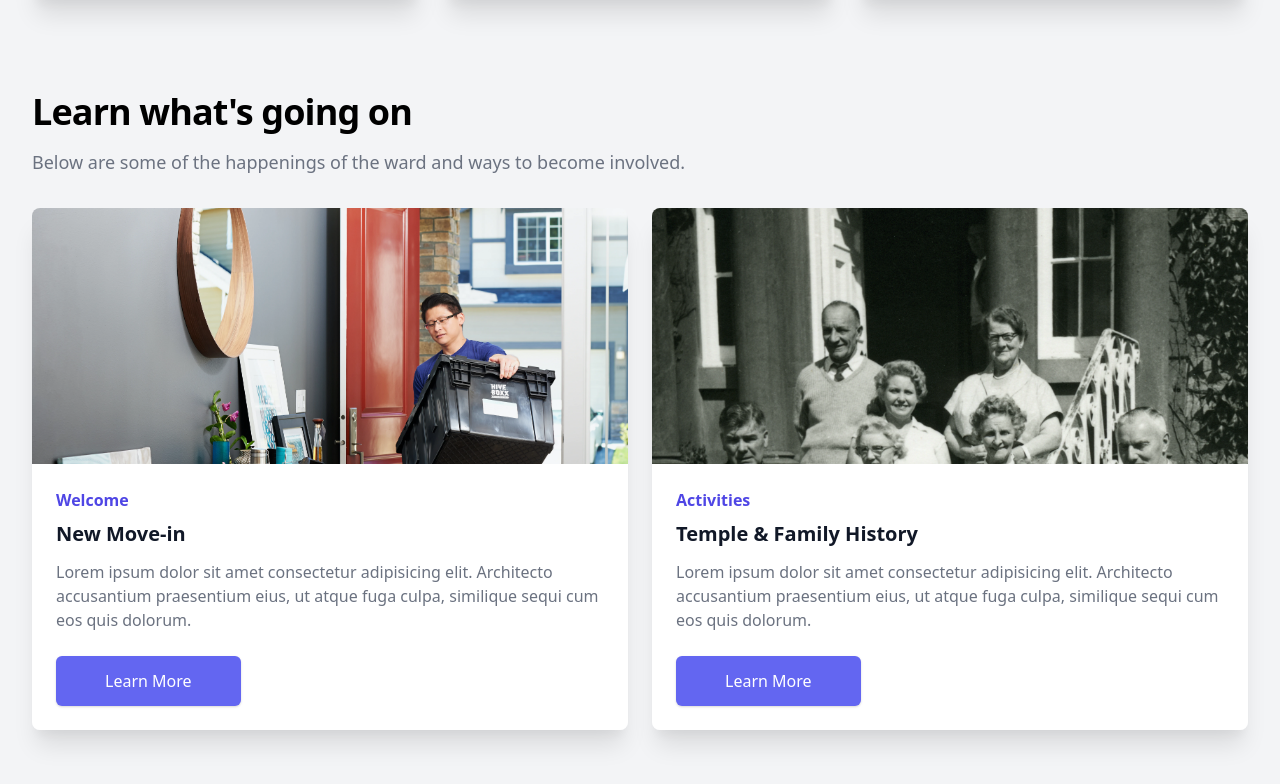
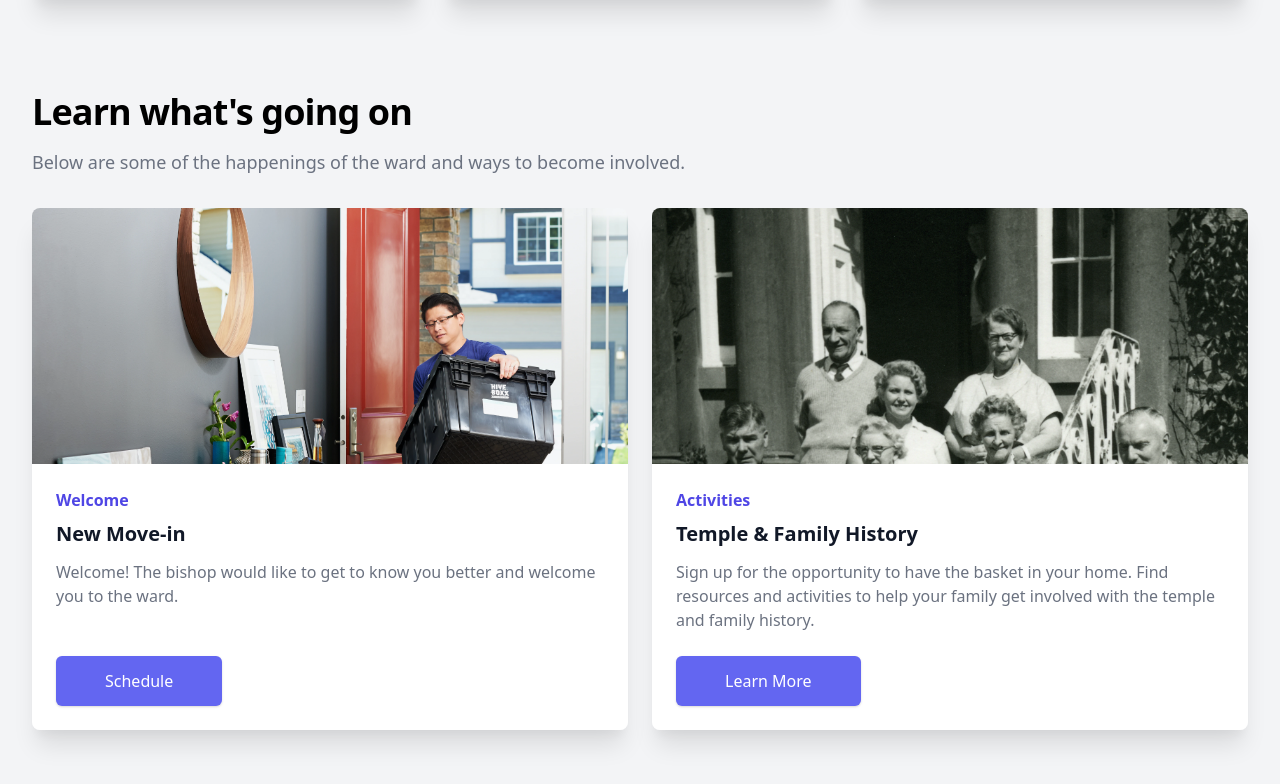
Before and after one commit to snicol21/ourwardapp, a Next.js app: page / in a window 1280 px wide. Shown: the part 1346-2130 px from the top of the page. Built offline with nearby package versions, Linux system fonts and the light colour scheme; a web font is replaced by a local one.

Commit message:
update the gibberish text at the bottom

```diff
--- a/components/cards/ImageCard.tsx
+++ b/components/cards/ImageCard.tsx
@@ -14,7 +14,7 @@ const ImageCard = ({ ...card }: IImageCard) => {
   const buttonColor = card.button.color ? card.button.color : "primary"
   return (
     <>
-      <div className="flex flex-col rounded-lg shadow-xl overflow-hidden">
+      <div className="flex flex-col rounded-lg shadow-xl h-full overflow-hidden">
         <div className="flex-shrink-0">
           <img className="h-48 w-full object-cover object-top lg:h-64" src={card.image.src} alt={card.image.alt || ""} />
         </div>
--- a/content/dataIndex.tsx
+++ b/content/dataIndex.tsx
@@ -177,17 +177,16 @@ export const dataImageCards: IImageCard[] = [
   {
     title: "New Move-in",
     subtitle: "Welcome",
-    paragraph:
-      "Lorem ipsum dolor sit amet consectetur adipisicing elit. Architecto accusantium praesentium eius, ut atque fuga culpa, similique sequi cum eos quis dolorum.",
+    paragraph: "Welcome! The bishop would like to get to know you better and welcome you to the ward.",
     image: {
       src: "/images/image-cards/new-movein.webp",
       alt: "New Move-in",
     },
     button: {
-      text: "Learn More",
+      text: "Schedule",
       link: {
-        url: "/welcome",
-        calendly: false,
+        url: "https://calendly.com/ssr3-bishop/new-move-in",
+        calendly: true,
       },
     },
     hidden: false,
@@ -196,7 +195,7 @@ export const dataImageCards: IImageCard[] = [
     title: "Temple & Family History",
     subtitle: "Activities",
     paragraph:
-      "Lorem ipsum dolor sit amet consectetur adipisicing elit. Architecto accusantium praesentium eius, ut atque fuga culpa, similique sequi cum eos quis dolorum.",
+      "Sign up for the opportunity to have the basket in your home. Find resources and activities to help your family get involved with the temple and family history.",
     image: {
       src: "/images/image-cards/temple-and-family-history.webp",
       alt: "New Move-in",
--- a/styles/globals.css
+++ b/styles/globals.css
@@ -4,4 +4,5 @@
 
 .calendly-popup {
   max-height: 100vh !important;
+  max-width: 998px !important;
 }
```
